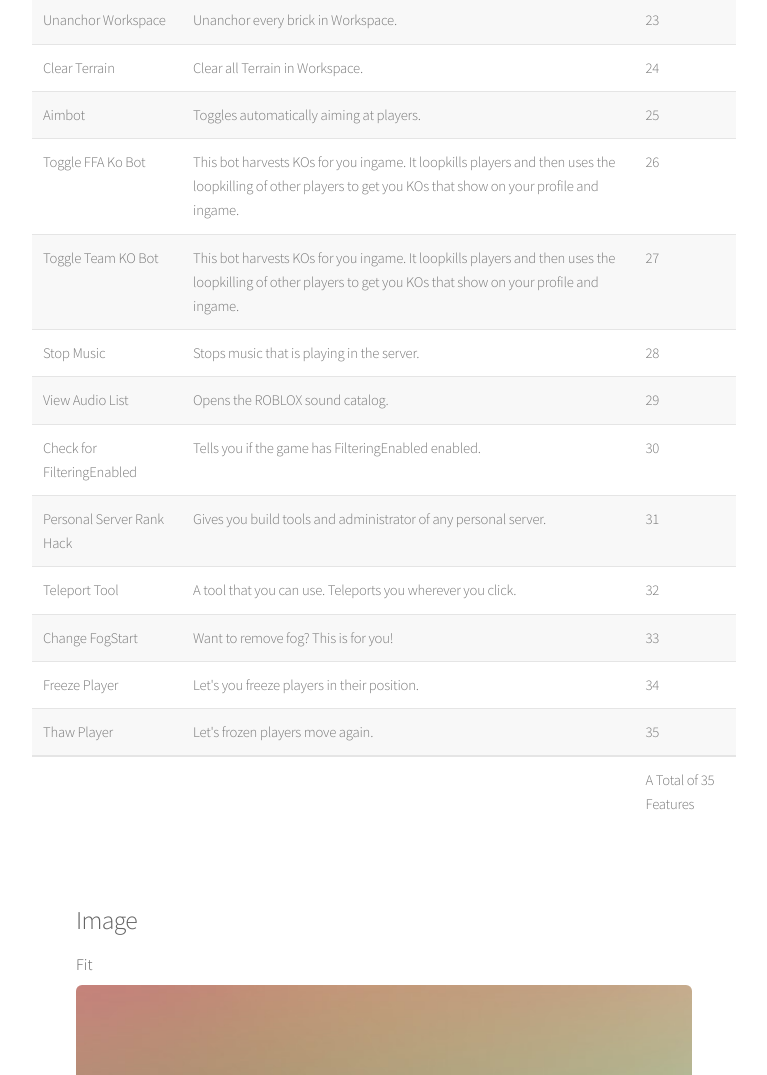
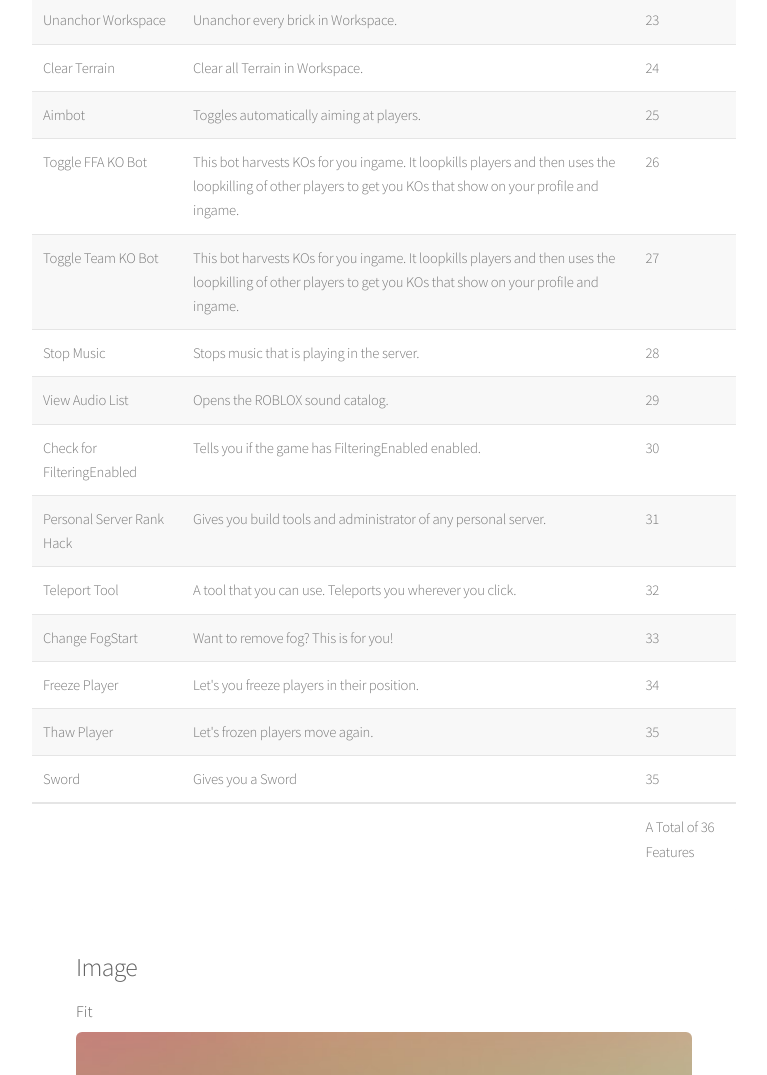
Before and after one commit to j1my3p1x/web, a plain HTML site: page elements.html in a window 1280 px wide. Shown: the part 1680-2755 px from the top of the page, without its empty margins (256-1023 px from the left). Drawn offline with Linux system fonts and the light colour scheme.

Commit message:
Release Candidate
Made adjustments. Elements.html RC.

```diff
--- a/elements.html
+++ b/elements.html
@@ -109,12 +109,12 @@
 										</tr>
 										<tr>
 											<td>Turn Invisible</td>
-											<td>Become invisible!</td>
+											<td>Become invisible! (Optionally do this to others)</td>
 											<td>4</td>
 										</tr>
 										<tr>
 											<td>Become Visible</td>
-											<td>Let people see you after you go invisible.</td>
+											<td>Let people see you after you go invisible. (Optionally do this to others.)</td>
 											<td>5</td>
 										</tr>
 										<tr>
@@ -218,7 +218,7 @@
 											<td>25</td>
 										</tr>
 										<tr>
-											<td>Toggle FFA Ko Bot</td>
+											<td>Toggle FFA KO Bot</td>
 											<td>This bot harvests KOs for you ingame. It loopkills players and then uses the loopkilling of other players to get you KOs that show on your profile and ingame.</td>
 											<td>26</td>
 										</tr>
@@ -267,11 +267,16 @@
 											<td>Let's frozen players move again.</td>
 											<td>35</td>
 										</tr>
+										<tr>
+											<td>Sword</td>
+											<td>Gives you a Sword</td>
+											<td>35</td>
+										</tr>
 									</tbody>
 									<tfoot>
 									<tr>
 										<td colspan="2"></td>
-										<td>A Total of 35 Features</td>
+										<td>A Total of 36 Features</td>
 									</tr>
 									</tfoot>
 								</table>
```
